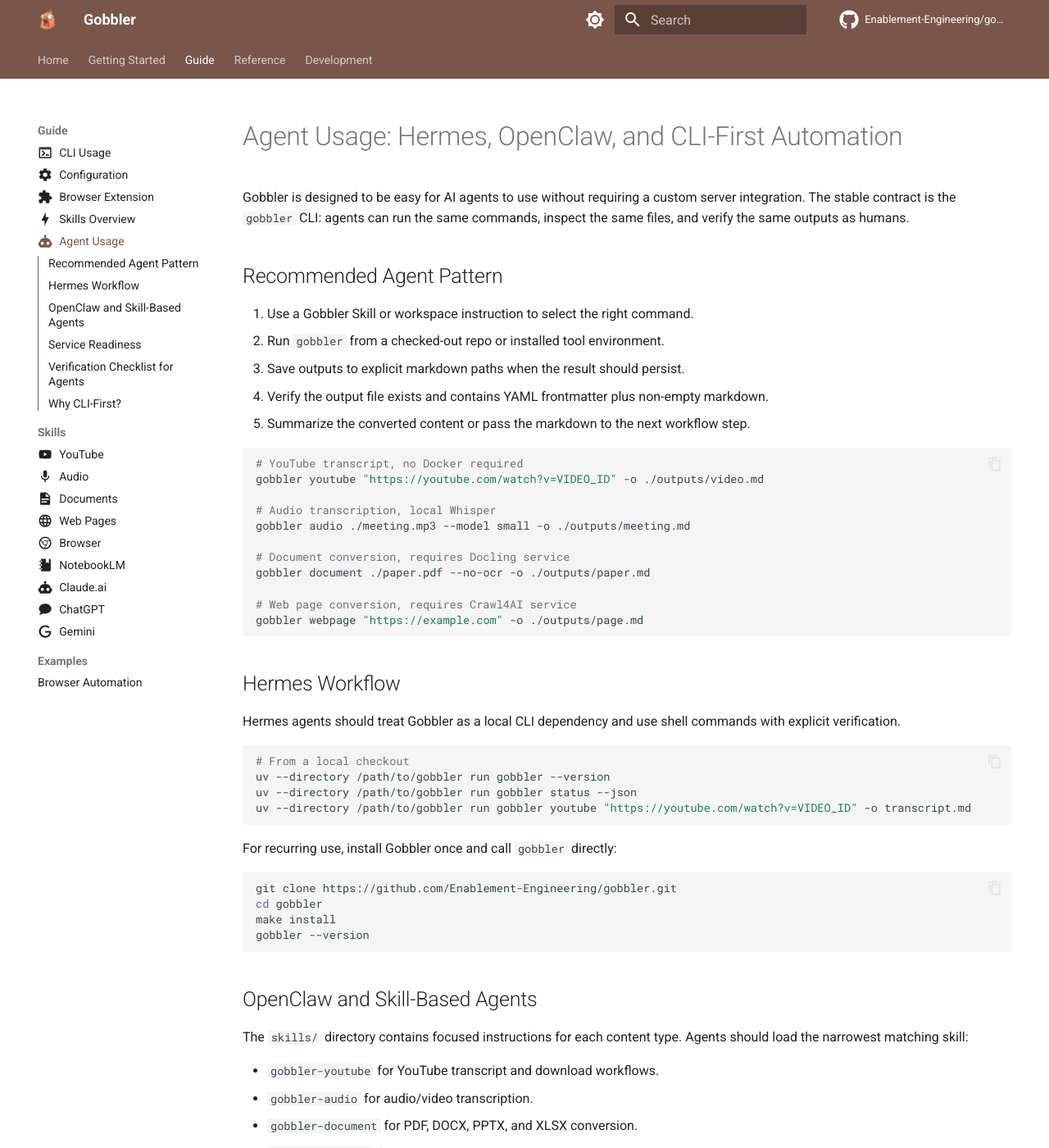
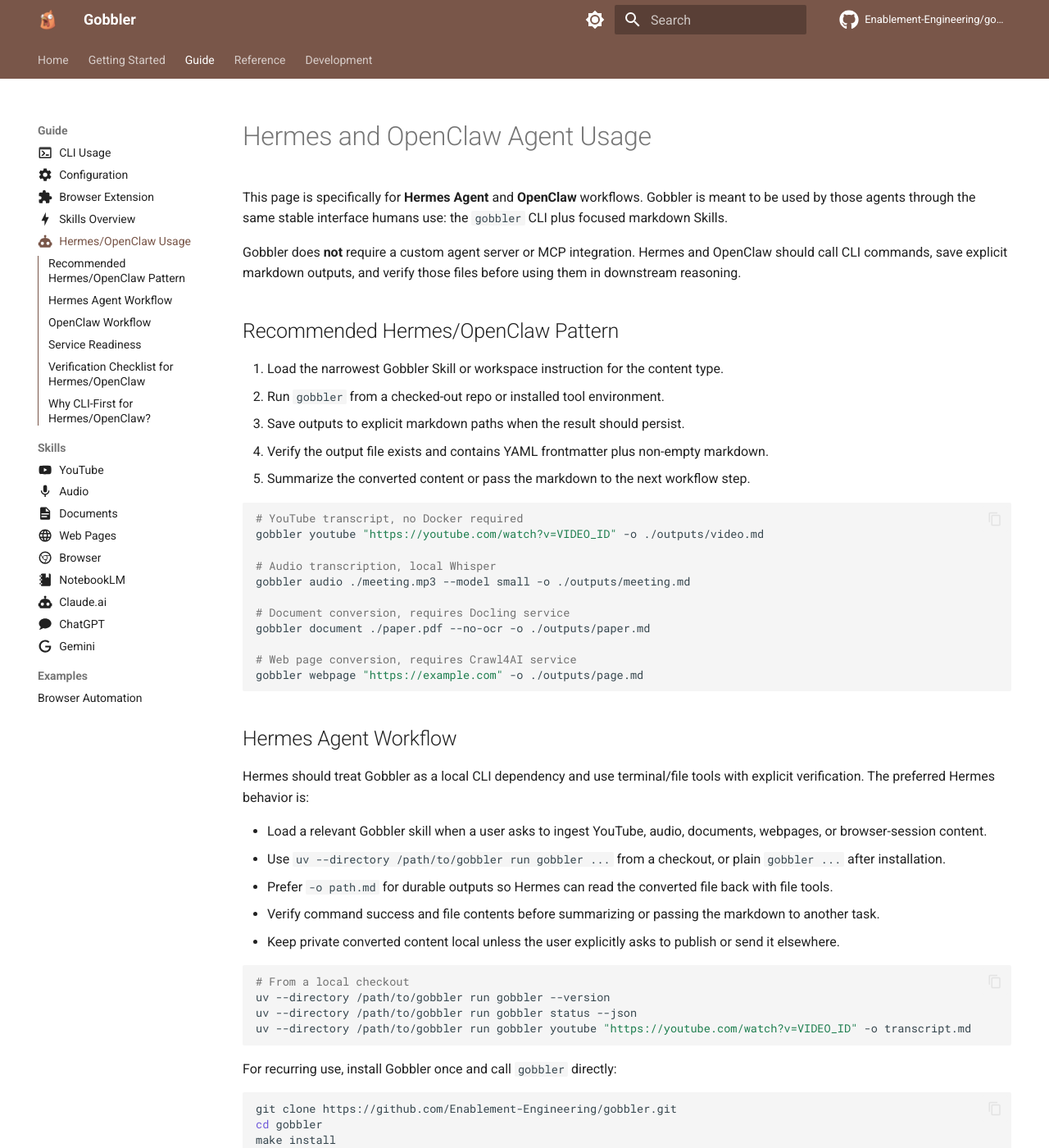
Before and after one commit to Enablement-Engineering/gobbler, an MkDocs documentation site: the page built from docs/agents.md, in a window 1280 px wide and 1400 px high. Shown: the whole window at 82% size. Built offline with MkDocs 1.6.1 and Material for MkDocs 9.7.7, drawn with Linux system fonts in a browser that asks for light colours; comment, search, counter and statistics services are not loaded; some of the changed text lies outside the part shown.

Commit message:
docs: make agent guide Hermes and OpenClaw specific

````diff
--- a/docs/agents.md
+++ b/docs/agents.md
@@ -2,13 +2,15 @@
 icon: material/robot
 ---
 
-# Agent Usage: Hermes, OpenClaw, and CLI-First Automation
+# Hermes and OpenClaw Agent Usage
 
-Gobbler is designed to be easy for AI agents to use without requiring a custom server integration. The stable contract is the `gobbler` CLI: agents can run the same commands, inspect the same files, and verify the same outputs as humans.
+This page is specifically for **Hermes Agent** and **OpenClaw** workflows. Gobbler is meant to be used by those agents through the same stable interface humans use: the `gobbler` CLI plus focused markdown Skills.
 
-## Recommended Agent Pattern
+Gobbler does **not** require a custom agent server or MCP integration. Hermes and OpenClaw should call CLI commands, save explicit markdown outputs, and verify those files before using them in downstream reasoning.
 
-1. Use a Gobbler Skill or workspace instruction to select the right command.
+## Recommended Hermes/OpenClaw Pattern
+
+1. Load the narrowest Gobbler Skill or workspace instruction for the content type.
 2. Run `gobbler` from a checked-out repo or installed tool environment.
 3. Save outputs to explicit markdown paths when the result should persist.
 4. Verify the output file exists and contains YAML frontmatter plus non-empty markdown.
@@ -28,9 +30,15 @@
 gobbler webpage "https://example.com" -o ./outputs/page.md
 ```
 
-## Hermes Workflow
+## Hermes Agent Workflow
 
-Hermes agents should treat Gobbler as a local CLI dependency and use shell commands with explicit verification.
+Hermes should treat Gobbler as a local CLI dependency and use terminal/file tools with explicit verification. The preferred Hermes behavior is:
+
+- Load a relevant Gobbler skill when a user asks to ingest YouTube, audio, documents, webpages, or browser-session content.
+- Use `uv --directory /path/to/gobbler run gobbler ...` from a checkout, or plain `gobbler ...` after installation.
+- Prefer `-o path.md` for durable outputs so Hermes can read the converted file back with file tools.
+- Verify command success and file contents before summarizing or passing the markdown to another task.
+- Keep private converted content local unless the user explicitly asks to publish or send it elsewhere.
 
 ```bash
 # From a local checkout
@@ -48,9 +56,22 @@
 gobbler --version
 ```
 
-## OpenClaw and Skill-Based Agents
+## OpenClaw Workflow
 
-The `skills/` directory contains focused instructions for each content type. Agents should load the narrowest matching skill:
+OpenClaw should use Gobbler through filesystem Skills and the CLI. The `skills/` directory is designed for OpenClaw-style progressive disclosure: lightweight skill metadata is visible up front, and the full task recipe loads only when relevant.
+
+Recommended OpenClaw setup:
+
+```bash
+git clone https://github.com/Enablement-Engineering/gobbler.git
+cd gobbler
+make install
+
+# Symlink or copy Gobbler skills into the OpenClaw skills workspace
+cp -R skills/gobbler-* ~/.openclaw/skills/
+```
+
+Then OpenClaw can trigger focused skills such as:
 
 - `gobbler-youtube` for YouTube transcript and download workflows.
 - `gobbler-audio` for audio/video transcription.
@@ -59,7 +80,7 @@
 - `gobbler-browser` for browser-extension workflows.
 - `gobbler-setup` for installation and troubleshooting.
 
-Skills are intentionally thin wrappers around the CLI. That keeps agent behavior auditable and makes failures easy to reproduce outside the agent.
+Skills are intentionally thin wrappers around the CLI. That keeps Hermes/OpenClaw behavior auditable and makes failures easy to reproduce outside the agent.
 
 ## Service Readiness
 
@@ -73,7 +94,7 @@
 | `gobbler webpage` | Crawl4AI service | `make start-docker && gobbler status --json` |
 | `gobbler browser` | browser extension and relay | `gobbler browser status` |
 
-## Verification Checklist for Agents
+## Verification Checklist for Hermes/OpenClaw
 
 After every conversion, check:
 
@@ -97,6 +118,6 @@
 PY
 ```
 
-## Why CLI-First?
+## Why CLI-First for Hermes/OpenClaw?
 
-Gobbler previously carried an MCP server surface. That integration duplicated the CLI, increased dependency churn, and made tests more fragile. As of v0.2.0, the supported contract is CLI-first plus Skills. This is simpler for users, easier for agents to verify, and more maintainable for the project.
+Gobbler previously carried an MCP server surface. That integration duplicated the CLI, increased dependency churn, and made tests more fragile. As of v0.2.0, the supported Hermes/OpenClaw contract is CLI-first plus Skills. This is simpler for users, easier for agents to verify, and more maintainable for the project.
--- a/mkdocs.yml
+++ b/mkdocs.yml
@@ -83,7 +83,7 @@
     - Configuration: configuration.md
     - Browser Extension: browser-extension.md
     - Skills Overview: SKILLS.md
-    - Agent Usage: agents.md
+    - Hermes/OpenClaw Usage: agents.md
     - Skills:
       - YouTube: skills/youtube.md
       - Audio: skills/audio.md
````
Also changed, not shown: README.md (+3 -3 lines), docs/index.md (+4 -4 lines).
